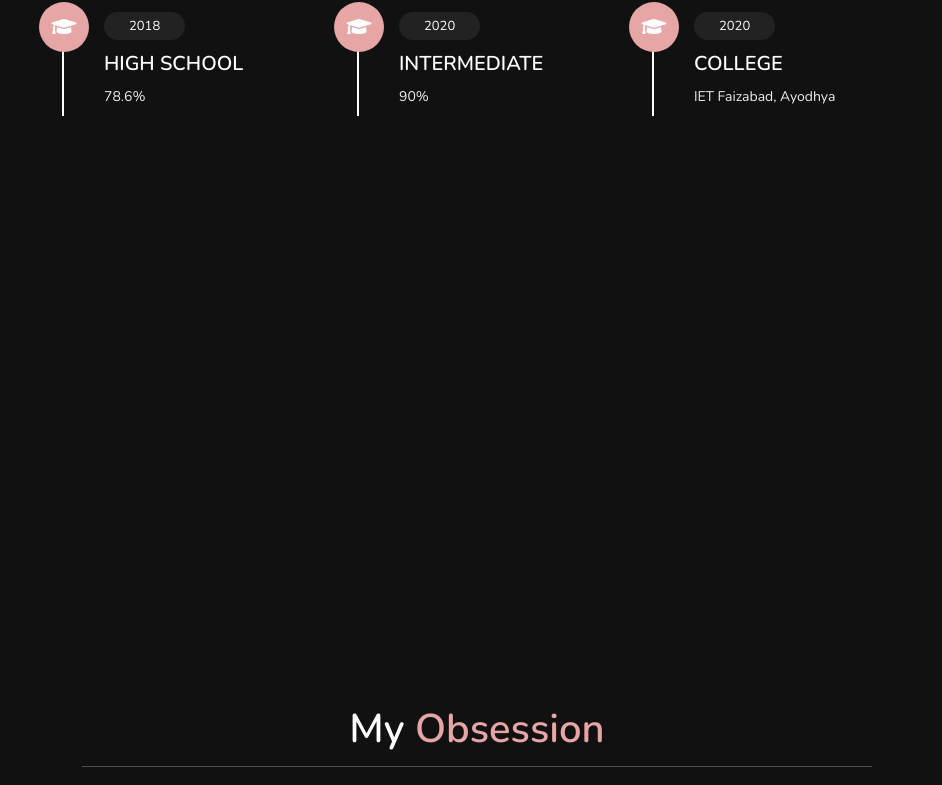
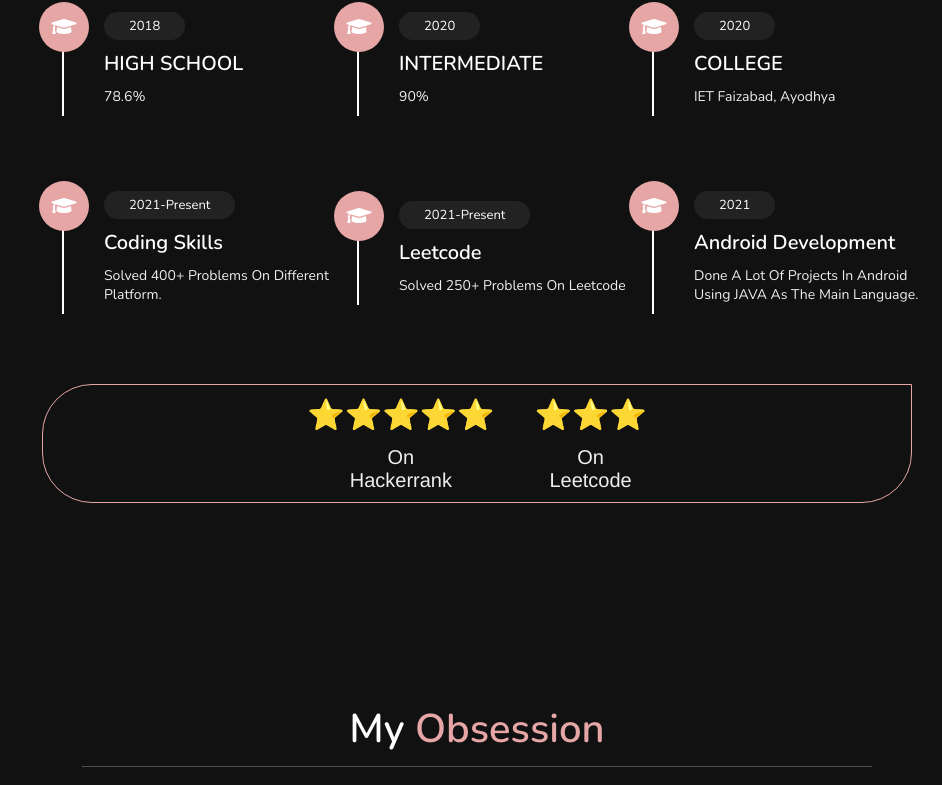
Before and after one commit to CodeERAayush/myPortfolio, a plain HTML site: page index.html in a window 1280 px wide. Shown: the part 1718-2503 px from the top of the page, without its empty margins (338-1280 px from the left). Drawn offline with nearby package versions, Linux system fonts and the light colour scheme; a script that the page names is missing.

Commit message:
new additions

```diff
--- a/index.html
+++ b/index.html
@@ -105,29 +105,39 @@
         <p> IET Faizabad, Ayodhya </p>
     </div>
 
-    <!-- <div class="box">
+    <div class="box">
         <i class="fas fa-graduation-cap"></i>
-        <span>2019</span>
-        <h3>front end development</h3>
-        <p>Lorem ipsum dolor sit amet consectetur adipisicing elit. Obcaecati quos alias praesentium. Id autem provident laborum quae, distinctio eaque temporibus!</p>
+        <span>2021-present</span>
+        <h3>Coding Skills</h3>
+        <p>Solved 400+ problems on different platform.</p>
     </div>
 
     <div class="box">
         <i class="fas fa-graduation-cap"></i>
-        <span>2020</span>
-        <h3>front end development</h3>
-        <p>Lorem ipsum dolor sit amet consectetur adipisicing elit. Obcaecati quos alias praesentium. Id autem provident laborum quae, distinctio eaque temporibus!</p>
+        <span>2021-present</span>
+        <h3>Leetcode</h3>
+        <p>Solved 250+ problems on Leetcode</p>
     </div>
 
     <div class="box">
         <i class="fas fa-graduation-cap"></i>
         <span>2021</span>
-        <h3>front end development</h3>
-        <p>Lorem ipsum dolor sit amet consectetur adipisicing elit. Obcaecati quos alias praesentium. Id autem provident laborum quae, distinctio eaque temporibus!</p>
-    </div> -->
+        <h3>Android Development</h3>
+        <p>Done a lot of projects in Android using JAVA as the main language.</p>
+    </div>
+
 
 </div>
-
+<div class="about-item">
+    <div class="abt-text">
+        <h1 class="large-text">⭐⭐⭐⭐⭐</h1>
+        <p class="small-text">on<br /> Hackerrank</p>
+    </div>
+    <div class="abt-text">
+        <h1 class="large-text">⭐⭐⭐</h1>
+        <p class="small-text">on<br /> Leetcode</p>
+    </div>
+</div>
 </section>
 
 <!-- education section ends -->
--- a/style.css
+++ b/style.css
@@ -337,6 +337,37 @@ header .navbar ul li a:hover{
     background:var(--yellow);
 }
 
+.about-item{
+    margin: 2rem;
+    padding: 1rem;
+    display: flex;
+    flex-wrap: wrap;
+    flex-direction: row;
+    justify-content: center;
+    /* align-items: center; */
+    border:1.5px solid red;
+    border-color: var(--yellow);
+    border-top-left-radius: 5rem;
+    border-bottom-left-radius: 5rem;
+    border-bottom-right-radius: 5rem;
+}
+.about-item .abt-text{
+    display: inline;
+    flex-wrap: wrap;
+    margin-left: 2rem;
+    margin-right: 2rem;
+}
+.about-item .abt-text .large-text{
+font-size: 3rem;
+}
+.about-item .abt-text .small-text{
+    font-size: 2rem;
+    font-family: 'Franklin Gothic Medium', 'Arial Narrow', Arial, sans-serif;
+    color: #eee;
+    text-align: center;
+    margin-top: 1rem;
+
+    }
 .portfolio .box-container{
     display: flex;
     align-items: center;
```
Also changed, not shown: betapandey.jpg (deleted).
